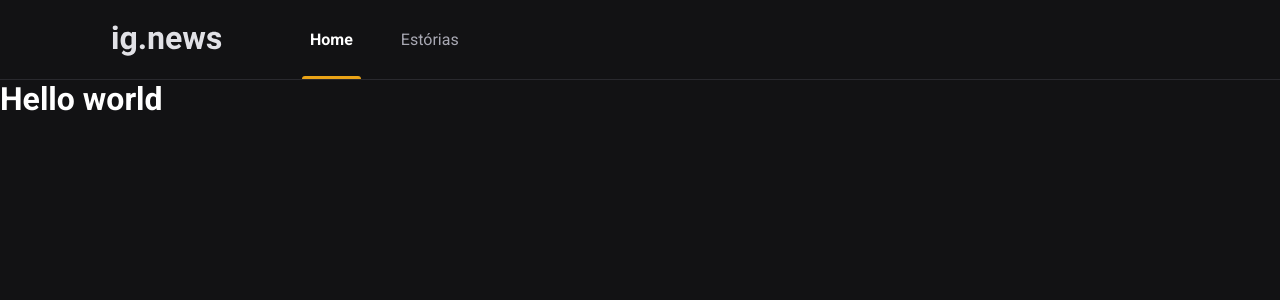
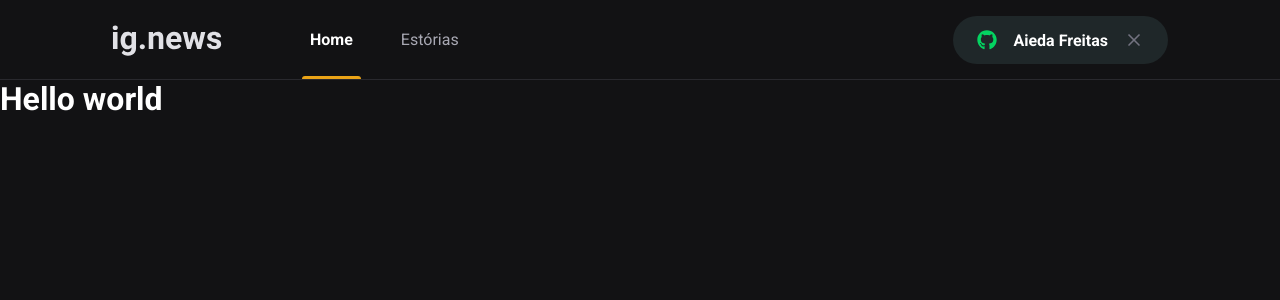
Before and after one commit to aiedafreitas/ignews, a Next.js app: page / in a window 1280 px wide. Shown: the top 300 px of the page. Built offline with nearby package versions, Linux system fonts and the light colour scheme.

Commit message:
button signIn

```diff
--- a/package.json
+++ b/package.json
@@ -11,6 +11,7 @@
     "next": "10.1.2",
     "react": "17.0.2",
     "react-dom": "17.0.2",
+    "react-icons": "^4.2.0",
     "sass": "^1.32.8"
   },
   "devDependencies": {
--- a/src/components/Header/index.tsx
+++ b/src/components/Header/index.tsx
@@ -1,3 +1,4 @@
+import { SignInButton } from '../SignInButton'
 import styles from './styles.module.scss'
 
 export function Header (){
@@ -10,6 +11,7 @@
                     <a href="">Estórias</a>
 
                 </nav>
+                <SignInButton />
             </div>
         </header>
 
--- a/src/components/Header/styles.module.scss
+++ b/src/components/Header/styles.module.scss
@@ -55,4 +55,8 @@
         }
 
     }
+
+    button{
+        margin-left:auto;
+    }
 }
--- a/src/components/SignInButton/index.tsx
+++ b/src/components/SignInButton/index.tsx
@@ -0,0 +1,25 @@
+import { FaGithub } from 'react-icons/fa';
+import { FiX } from 'react-icons/fi';
+
+import styles from './styles.module.scss'
+
+export function SignInButton () {
+    const isUserLoggedIn = true;
+
+    return isUserLoggedIn ? (
+        <button
+        type="button"
+        className={styles.signInButton}>
+            <FaGithub color="#04D361"/>
+            Aieda Freitas
+            <FiX  color="#737380" className={styles.closeIcon} />
+        </button>
+    ) : (
+        <button
+        type="button"
+        className={styles.signInButton}>
+            <FaGithub color="#EBA417"/>
+            Sign in with Github
+        </button>
+    )
+}
--- a/src/components/SignInButton/styles.module.scss
+++ b/src/components/SignInButton/styles.module.scss
@@ -0,0 +1,33 @@
+.signInButton {
+    height: 3rem;
+    border-radius: 3rem;
+    background: var(--gray-850);
+    border:0;
+    padding: 0 1.5rem;
+
+    display: flex;
+    align-items: center;
+    justify-content: center;
+
+    color: var(--white);
+    font-weight: bold;
+
+    svg {
+        width: 20px;
+        height: 20px;
+    }
+
+    svg:first-child {
+        margin-right: 1rem;
+    }
+
+    svg.closeIcon {
+        margin-left: 1rem;
+    }
+
+    transition: filter(0.2s);
+
+    &:hover {
+        filter: brightness(0.8);
+    }
+}
--- a/src/styles/global.scss
+++ b/src/styles/global.scss
@@ -10,6 +10,7 @@
     --gray-100: #E1E1E6;
     --gray-300:#A8A8B3;
     --gray-800:#29292E;
+    --gray-850:#1F2729;
     --gray-900:#121214;
 
     --cyan-500:#61DAFB;
```
Also changed, not shown: 1 other file (tests, documents, lock files or other folders).
